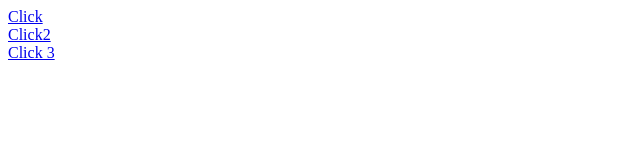
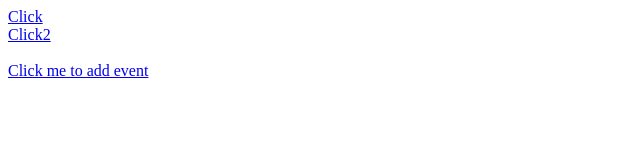
Before and after one commit to cckit/testing-pages, a plain HTML site: page index.html in a window 1280 px wide. Shown: the whole page, without its empty margins (0-640 px from the left). Drawn offline with Linux system fonts and the light colour scheme.

Commit message:
Update index.html

```diff
--- a/index.html
+++ b/index.html
@@ -2,4 +2,5 @@
 <br>
 <a href="intent://com.android.calendar/events#Intent;scheme=content;action=android.intent.action.INSERT;S.description=Group%20class;l.endTime=1326933015715;l.beginTime=1326929415715;S.eventLocation=The%20gym;S.title=Yoga;S.android.intent.extra.EMAIL=rowan%40example.com%2Ctrevor%40example.com;i.availability=0;end">Click2</a>
 <br>
-<a href="https://calendar.google.com/calendar/render?action=TEMPLATE&text=Lily%26Tommy+Wedding&ctz=Asia/Hong_Kong&dates=20200119T170000/20200119T210000&location=Hyatt+Regency+Hong+Kong%2C+Sha+Tin%2C+18+Chak+Cheung+St%2C+Ma+Liu+Shui%2C+Hong+Kong&trp=true&sprop=website:lilyandtommy.com&sprop=name:Lily%26Tommy+Wedding+website&details=For+more+details%3A+https%3A%2F%2Flilyandtommy.com">Click 3</a>
+<br>
+<a href="https://calendar.google.com/calendar/render?action=TEMPLATE&text=Lily%26Tommy+Wedding&ctz=Asia/Hong_Kong&dates=20200119T090000Z/20200119T130000Z&location=Hyatt+Regency+Hong+Kong%2C+Sha+Tin%2C+18+Chak+Cheung+St%2C+Ma+Liu+Shui%2C+Hong+Kong&trp=true&sprop=website:lilyandtommy.com&sprop=name:Lily%26Tommy+Wedding+website&details=For+more+details%3A+https%3A%2F%2Flilyandtommy.com">Click me to add event</a>
```
